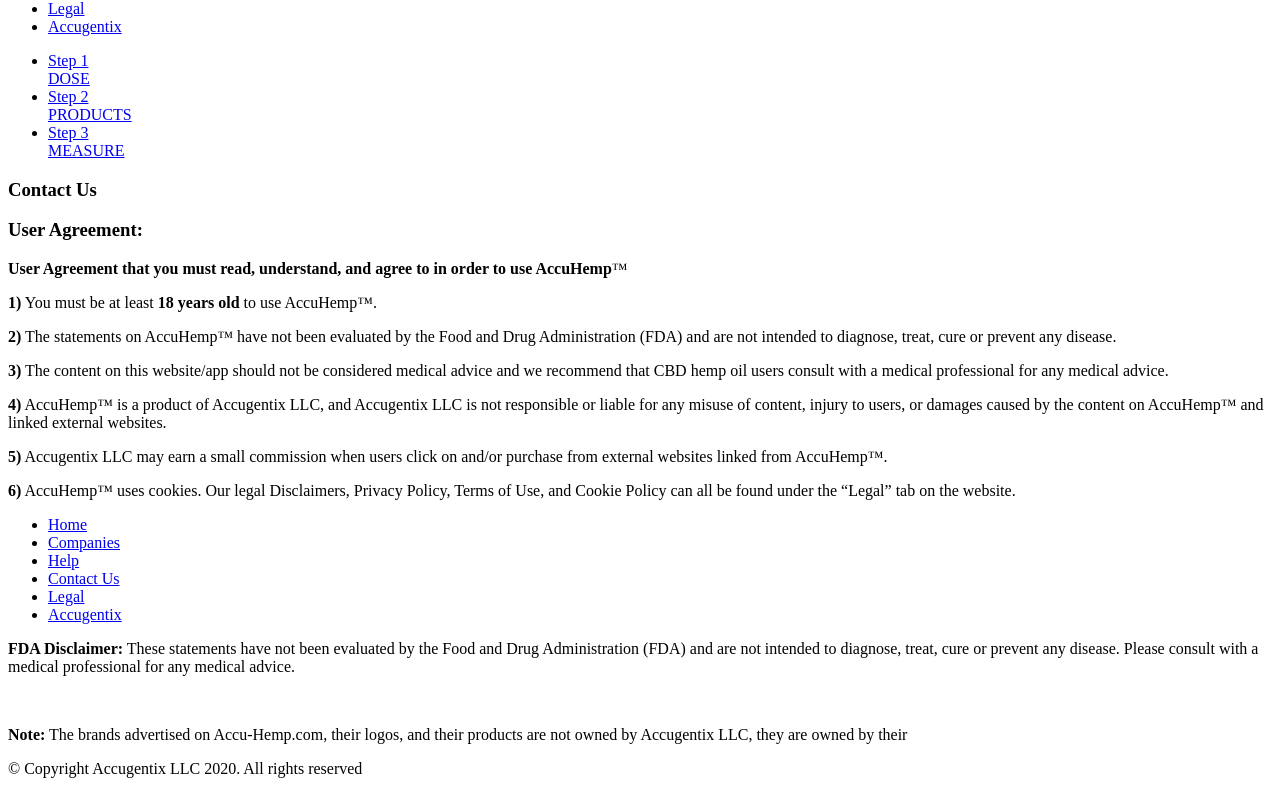
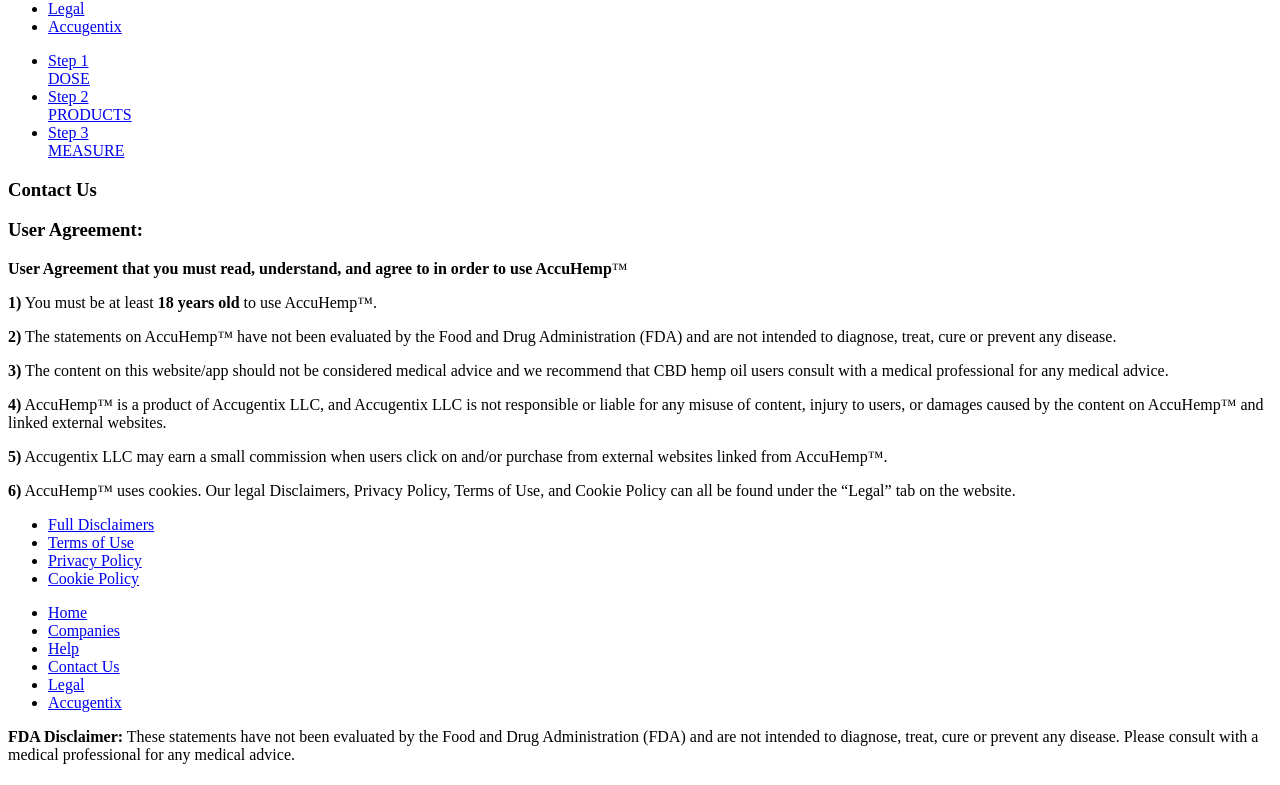
Before and after one commit to cbvargas5/Accu-Hemp, a React app: page /legal in a window 1280 px wide. Shown: the part 400-1185 px from the top of the page. Built offline with nearby package versions, Linux system fonts and the light colour scheme; the HTML template or start-up script is replaced by a standard one.

Commit message:
added buttons to legal pafe

```diff
--- a/client/src/components/pages/LegalPage.jsx
+++ b/client/src/components/pages/LegalPage.jsx
@@ -1,4 +1,7 @@
 import React from 'react'
+
+import ButtonCard from '../cards/ButtonCard.jsx'
+
 
 export default function LegalPage() {
   return (
@@ -6,6 +9,7 @@ export default function LegalPage() {
       <div className="mini-header">
         <h1>Contact Us</h1>
       </div>
+      <section className="user-agreement-sec">
         <h3>User Agreement:</h3>
         <p><strong>User Agreement that you must read, understand, and agree to in order to use AccuHemp</strong>&trade;</p>
         <p><strong>1)</strong> You must be at least <strong>18 years old</strong> to use AccuHemp&trade;.</p>
@@ -15,5 +19,14 @@ export default function LegalPage() {
         <p><strong>5)</strong> Accugentix LLC may earn a small commission when users click on and/or purchase from external websites linked from AccuHemp&trade;.</p>
         <p><strong>6)</strong> AccuHemp™ uses cookies. Our legal Disclaimers, Privacy Policy, Terms of Use, and Cookie Policy can all be found under the “Legal” tab on the website.</p>
       </section>
+      <section className="legal-redirect">
+        <ul>
+          <li><ButtonCard link="https://app.termly.io/document/disclaimer/57d4870b-9e3e-4dc1-a71b-969d1411d709" icon="fas fa-exclamation-triangle">Full Disclaimers</ButtonCard></li>
+          <li><ButtonCard link="https://app.termly.io/document/terms-of-use-for-website/296c10a3-c26e-4a2f-b8fb-fe713ffac331" icon="fas fa-clipboard-check">Terms of Use</ButtonCard></li>
+          <li><ButtonCard link="https://app.termly.io/document/privacy-policy/bcb4e723-f231-4c69-a153-30f8eb337d1a" icon="fas fa-address-card">Privacy Policy</ButtonCard></li>
+          <li><ButtonCard link="https://app.termly.io/document/cookie-policy/733f7539-e2fd-4876-8e35-b7010c2bd0c8" icon="fas fa-cookie-bite">Cookie Policy</ButtonCard></li>
+        </ul>
+      </section>
+    </section>
   )
 }
```
Lines whose indentation alone changed are shown as unchanged.
